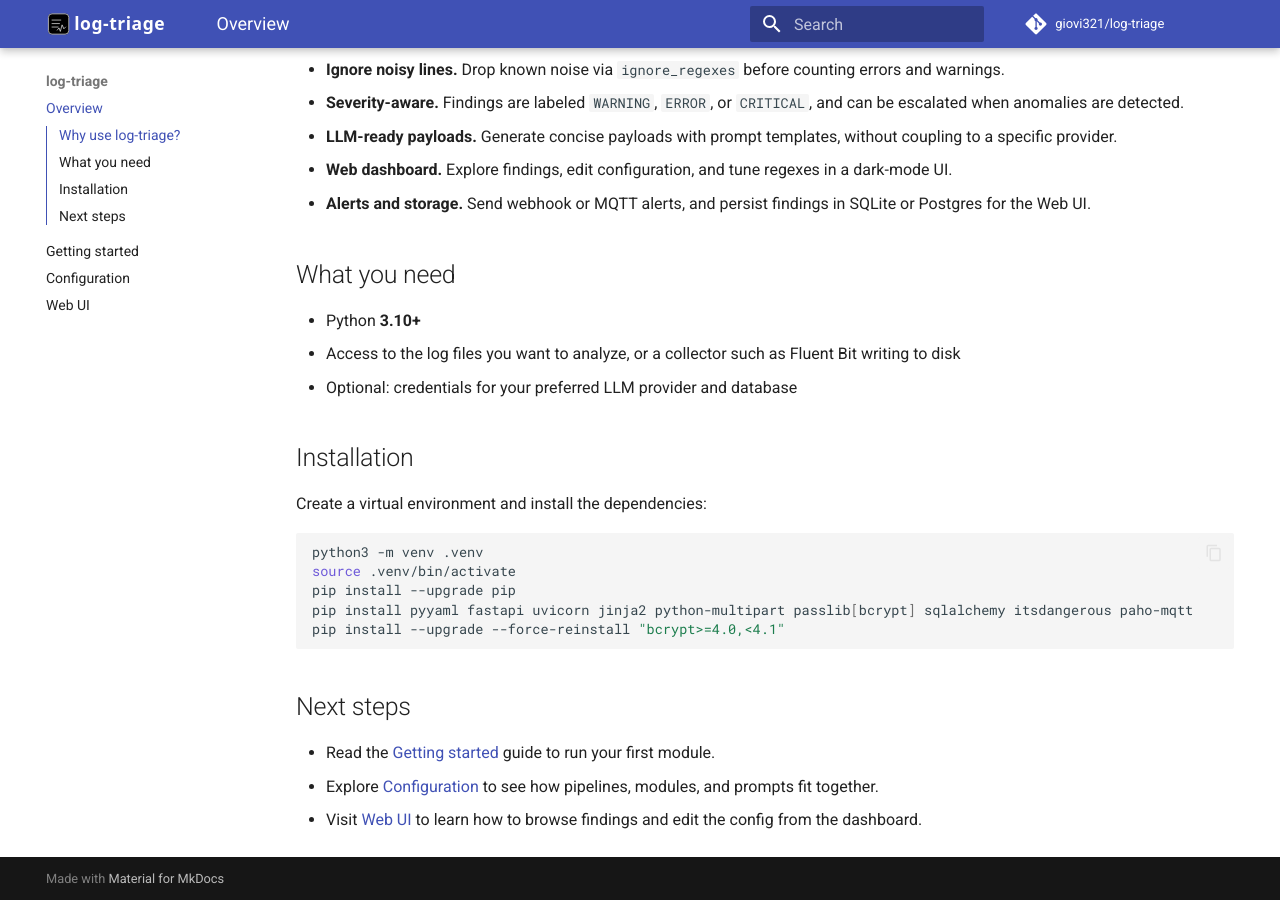
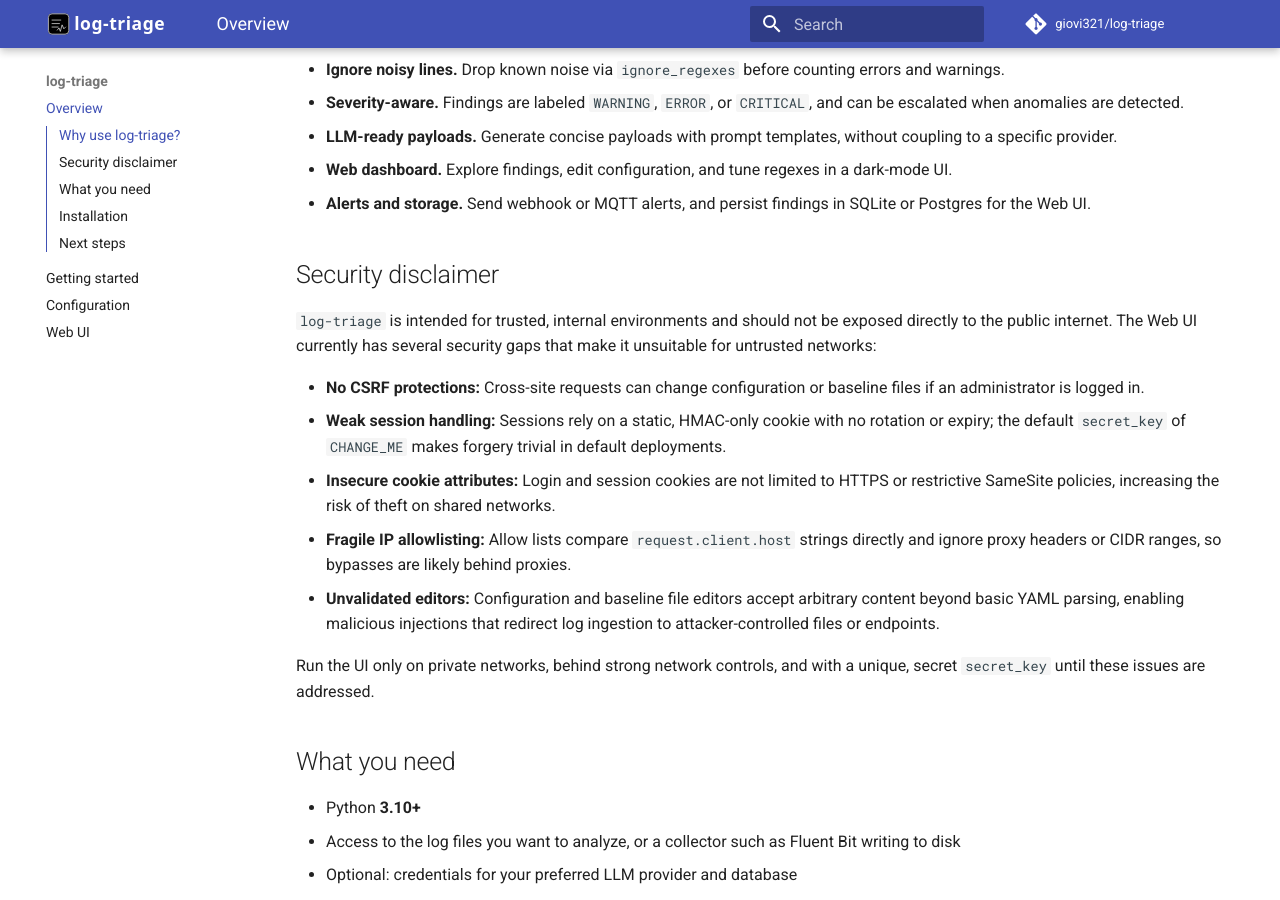
Before and after one commit to giovi321/log-triage, an MkDocs documentation site: the page built from docs/index.md, in a window 1280 px wide and 900 px high, scrolled down 358 px. Built offline with MkDocs 1.6.1 and Material for MkDocs 9.7.7, drawn with Linux system fonts in a browser that asks for light colours; comment, search, counter and statistics services are not loaded.

Commit message:
Add security disclaimers for web UI

```diff
--- a/docs/index.md
+++ b/docs/index.md
@@ -11,6 +11,18 @@
 - **LLM-ready payloads.** Generate concise payloads with prompt templates, without coupling to a specific provider.
 - **Web dashboard.** Explore findings, edit configuration, and tune regexes in a dark-mode UI.
 - **Alerts and storage.** Send webhook or MQTT alerts, and persist findings in SQLite or Postgres for the Web UI.
+
+## Security disclaimer
+
+`log-triage` is intended for trusted, internal environments and should not be exposed directly to the public internet. The Web UI currently has several security gaps that make it unsuitable for untrusted networks:
+
+- **No CSRF protections:** Cross-site requests can change configuration or baseline files if an administrator is logged in.
+- **Weak session handling:** Sessions rely on a static, HMAC-only cookie with no rotation or expiry; the default `secret_key` of `CHANGE_ME` makes forgery trivial in default deployments.
+- **Insecure cookie attributes:** Login and session cookies are not limited to HTTPS or restrictive SameSite policies, increasing the risk of theft on shared networks.
+- **Fragile IP allowlisting:** Allow lists compare `request.client.host` strings directly and ignore proxy headers or CIDR ranges, so bypasses are likely behind proxies.
+- **Unvalidated editors:** Configuration and baseline file editors accept arbitrary content beyond basic YAML parsing, enabling malicious injections that redirect log ingestion to attacker-controlled files or endpoints.
+
+Run the UI only on private networks, behind strong network controls, and with a unique, secret `secret_key` until these issues are addressed.
 
 ## What you need
 
```
Also changed, not shown: README.md (+3 -0 lines).
